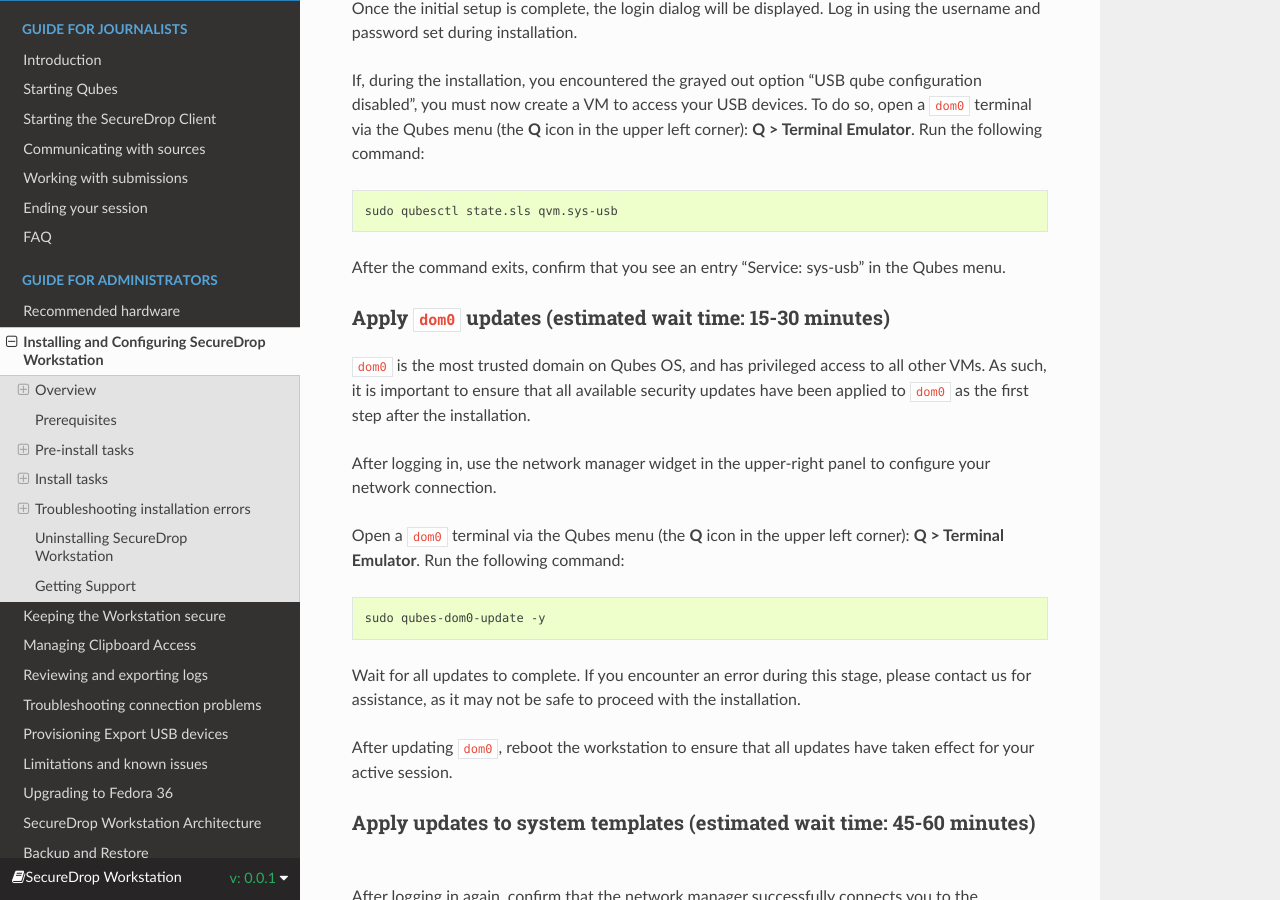
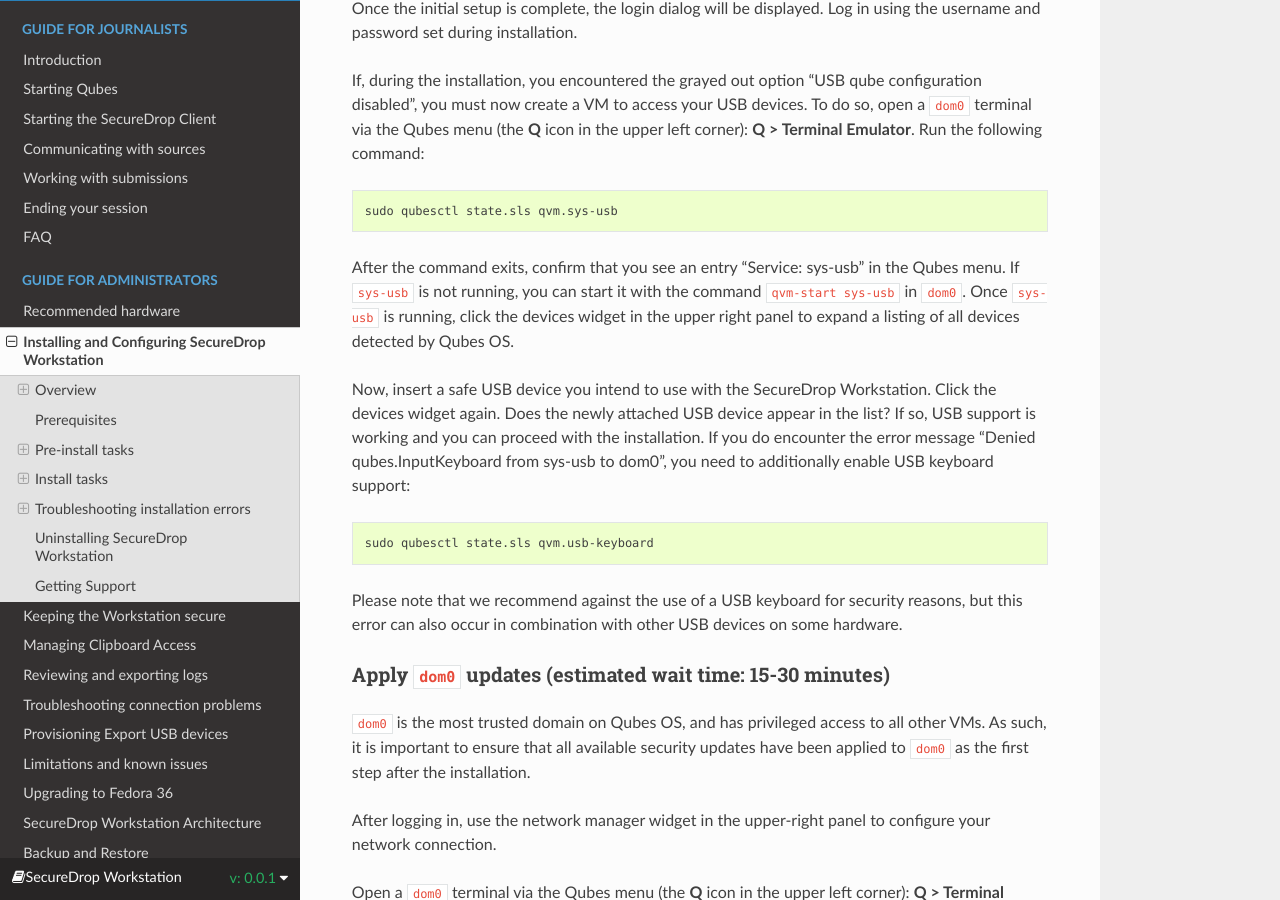
Before and after one commit to freedomofpress/securedrop-workstation-docs, a Sphinx documentation site: the page built from docs/admin/install.rst, in a window 1280 px wide and 900 px high, scrolled down 4281 px. Built offline with Sphinx 7.4.7 and the Read the Docs theme 2.0.0, drawn with Linux system fonts in a browser that asks for light colours; some of the changed text lies outside the part shown.

Commit message:
Expand on USB troubleshooting; release key confirmation step

```diff
--- a/docs/admin/install.rst
+++ b/docs/admin/install.rst
@@ -141,7 +141,15 @@
 
   sudo qubesctl state.sls qvm.sys-usb
 
-After the command exits, confirm that you see an entry "Service: sys-usb" in the Qubes menu.
+After the command exits, confirm that you see an entry "Service: sys-usb" in the Qubes menu. If ``sys-usb`` is not running, you can start it with the command ``qvm-start sys-usb`` in ``dom0``. Once ``sys-usb`` is running, click the devices widget in the upper right panel to expand a listing of all devices detected by Qubes OS.
+
+Now, insert a safe USB device you intend to use with the SecureDrop Workstation. Click the devices widget again. Does the newly attached USB device appear in the list? If so, USB support is working and you can proceed with the installation. If you do encounter the error message "Denied qubes.InputKeyboard from sys-usb to dom0", you need to additionally enable USB keyboard support:
+
+.. code-block:: sh
+
+  sudo qubesctl state.sls qvm.usb-keyboard
+
+Please note that we recommend against the use of a USB keyboard for security reasons, but this error can also occur in combination with other USB devices on some hardware.
 
 Apply ``dom0`` updates (estimated wait time: 15-30 minutes)
 ~~~~~~~~~~~~~~~~~~~~~~~~~~~~~~~~~~~~~~~~~~~~~~~~~~~~~~~~~~~
@@ -321,7 +329,7 @@
 
     dnf download securedrop-workstation-dom0-config
 
-  Note the release version number in the filename, you'll need it below.
+  Note the release version number in the filename, you'll need it below. During the download, you may be prompted to confirm importing the Qubes OS Release 4 Signing Key. You can safely do so; it will not be used during the subsequent steps.
 
 - Verify the package with the following command:
 
```
